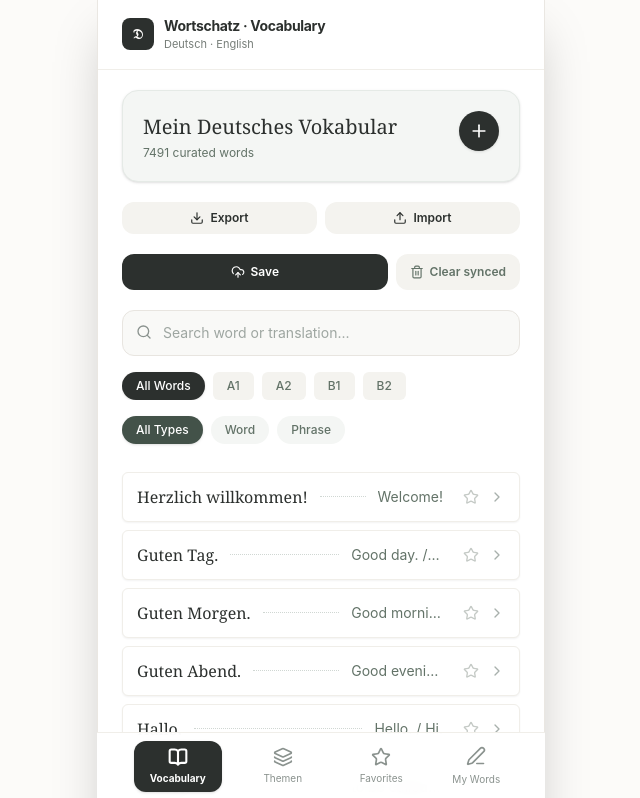
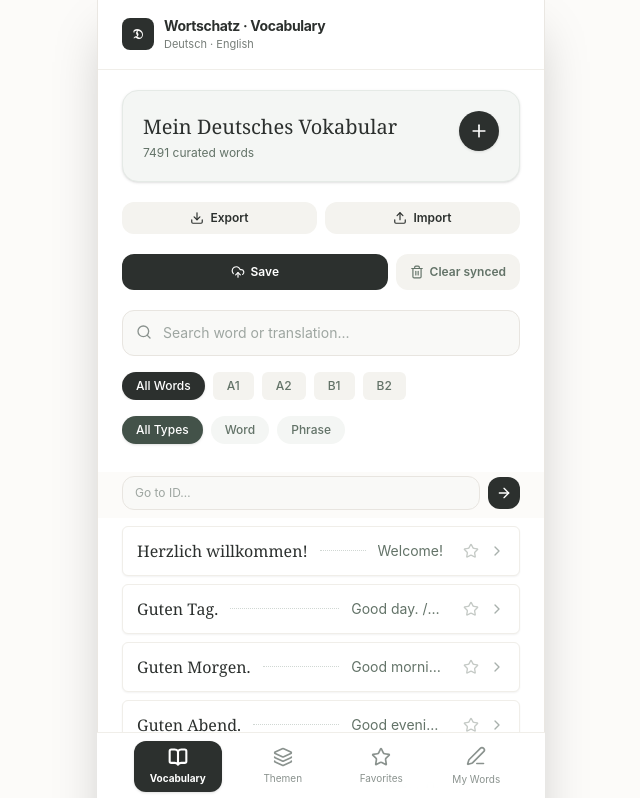
Before and after one commit to yem123/vocab, a React (Vite) app: page / in a window 1280 px wide. Shown: the top 798 px of the page, without its empty margins (319-959 px from the left). Built offline with nearby package versions, Linux system fonts and the light colour scheme.

Commit message:
add jumb to a word by id

```diff
--- /dev/null
+++ b/src/components/vocabulary/JumpToIdBar.jsx
@@ -0,0 +1,47 @@
+import React, { useState } from "react";
+import { ArrowRight } from "lucide-react";
+
+export default function JumpToIdBar({ onJump }) {
+  const [value, setValue] = useState("");
+  const [error, setError] = useState("");
+
+  const handleSubmit = (e) => {
+    e.preventDefault();
+    const id = Number(value.trim());
+    if (!value.trim() || Number.isNaN(id)) {
+      setError("Enter a valid ID");
+      return;
+    }
+    const found = onJump(id);
+    setError(found ? "" : "ID not found in current view");
+    if (found) setValue("");
+  };
+
+  return (
+    <form onSubmit={handleSubmit} className="flex items-center gap-2">
+      <input
+        type="number"
+        inputMode="numeric"
+        value={value}
+        onChange={(e) => {
+          setValue(e.target.value);
+          setError("");
+        }}
+        placeholder="Go to ID…"
+        className="w-full font-sans bg-[#f9f9f7] border border-[#e8e5e0] rounded-xl px-3 py-2 text-xs focus:outline-none focus:border-[#637368] placeholder:text-[#9ea6a1]"
+      />
+      <button
+        type="submit"
+        className="shrink-0 bg-[#2c302e] hover:bg-black text-white p-2 rounded-xl transition-colors"
+        title="Jump to this ID"
+      >
+        <ArrowRight className="w-4 h-4" />
+      </button>
+      {error && (
+        <span className="absolute mt-10 text-[10px] text-rose-500 font-sans">
+          {error}
+        </span>
+      )}
+    </form>
+  );
+}
--- /dev/null
+++ b/src/components/vocabulary/ScrollToTopButton.jsx
@@ -0,0 +1,26 @@
+import React, { useState, useEffect } from "react";
+import { ArrowUp } from "lucide-react";
+
+export default function ScrollToTopButton() {
+  const [visible, setVisible] = useState(false);
+
+  useEffect(() => {
+    const handleScroll = () => setVisible(window.scrollY > 400);
+    window.addEventListener("scroll", handleScroll, { passive: true });
+    handleScroll();
+    return () => window.removeEventListener("scroll", handleScroll);
+  }, []);
+
+  if (!visible) return null;
+
+  return (
+    <button
+      type="button"
+      onClick={() => window.scrollTo({ top: 0, behavior: "smooth" })}
+      title="Back to top"
+      className="fixed bottom-24 right-4 z-30 w-11 h-11 rounded-full bg-[#2c302e] text-white shadow-lg flex items-center justify-center hover:bg-black transition-colors"
+    >
+      <ArrowUp className="w-5 h-5" />
+    </button>
+  );
+}
--- a/src/components/vocabulary/VocabularyList.jsx
+++ b/src/components/vocabulary/VocabularyList.jsx
@@ -1,5 +1,7 @@
-import React, { useEffect, useRef } from "react";
+import React, { useRef } from "react";
 import WordCard from "./WordCard";
+import JumpToIdBar from "./JumpToIdBar";
+import ScrollToTopButton from "./ScrollToTopButton";
 
 const PAGE_SIZE = 100;
 
@@ -10,25 +12,42 @@ export default function VocabularyList({
   toggleFavorite,
   visibleCount,
   setVisibleCount,
-  vocabScrollY,
 }) {
-  const hasRestoredScroll = useRef(false);
-
-  useEffect(() => {
-    if (hasRestoredScroll.current) return;
-    hasRestoredScroll.current = true;
-    if (vocabScrollY > 0) {
-      requestAnimationFrame(() => {
-        window.scrollTo(0, vocabScrollY);
-      });
-    }
-  }, [vocabScrollY]);
+  const wordRefs = useRef({});
+  const [highlightId, setHighlightId] = React.useState(null);
 
   const visibleWords = filteredVocabulary.slice(0, visibleCount);
   const hasMore = visibleCount < filteredVocabulary.length;
 
+  const handleJump = (id) => {
+    const index = filteredVocabulary.findIndex((w) => w.id === id);
+    if (index === -1) return false;
+
+    // Make sure enough pages are loaded so the target word is actually rendered
+    const neededCount = Math.ceil((index + 1) / PAGE_SIZE) * PAGE_SIZE;
+    if (neededCount > visibleCount) {
+      setVisibleCount(neededCount);
+    }
+
+    // Wait a tick for the DOM to render the newly-loaded words, then scroll
+    requestAnimationFrame(() => {
+      requestAnimationFrame(() => {
+        const el = wordRefs.current[id];
+        if (el) {
+          el.scrollIntoView({ behavior: "smooth", block: "center" });
+          setHighlightId(id);
+          setTimeout(() => setHighlightId(null), 1500);
+        }
+      });
+    });
+
+    return true;
+  };
+
   return (
     <div className="space-y-2 pt-1">
+      <ScrollToTopButton />
+
       {filteredVocabulary.length === 0 ? (
         <div className="text-center py-12 border border-dashed border-[#e2e7e3] rounded-2xl">
           <p className="font-sans text-sm text-[#767d78]">
@@ -43,14 +62,27 @@ export default function VocabularyList({
         </div>
       ) : (
         <>
+          <div className="sticky top-16 z-20 bg-[#fcfbf9]/95 backdrop-blur pb-2 pt-1 -mx-6 px-6">
+            <JumpToIdBar onJump={handleJump} />
+          </div>
+
           {visibleWords.map((item) => (
-            <WordCard
+            <div
               key={item.id}
-              item={item}
-              setSelectedWordId={setSelectedWordId}
-              navigateTo={navigateTo}
-              toggleFavorite={toggleFavorite}
-            />
+              ref={(el) => (wordRefs.current[item.id] = el)}
+              className={`rounded-2xl transition-shadow ${
+                highlightId === item.id
+                  ? "ring-2 ring-[#637368] ring-offset-2"
+                  : ""
+              }`}
+            >
+              <WordCard
+                item={item}
+                setSelectedWordId={setSelectedWordId}
+                navigateTo={navigateTo}
+                toggleFavorite={toggleFavorite}
+              />
+            </div>
           ))}
 
           <div className="pt-2 pb-1 text-center font-sans">
```
